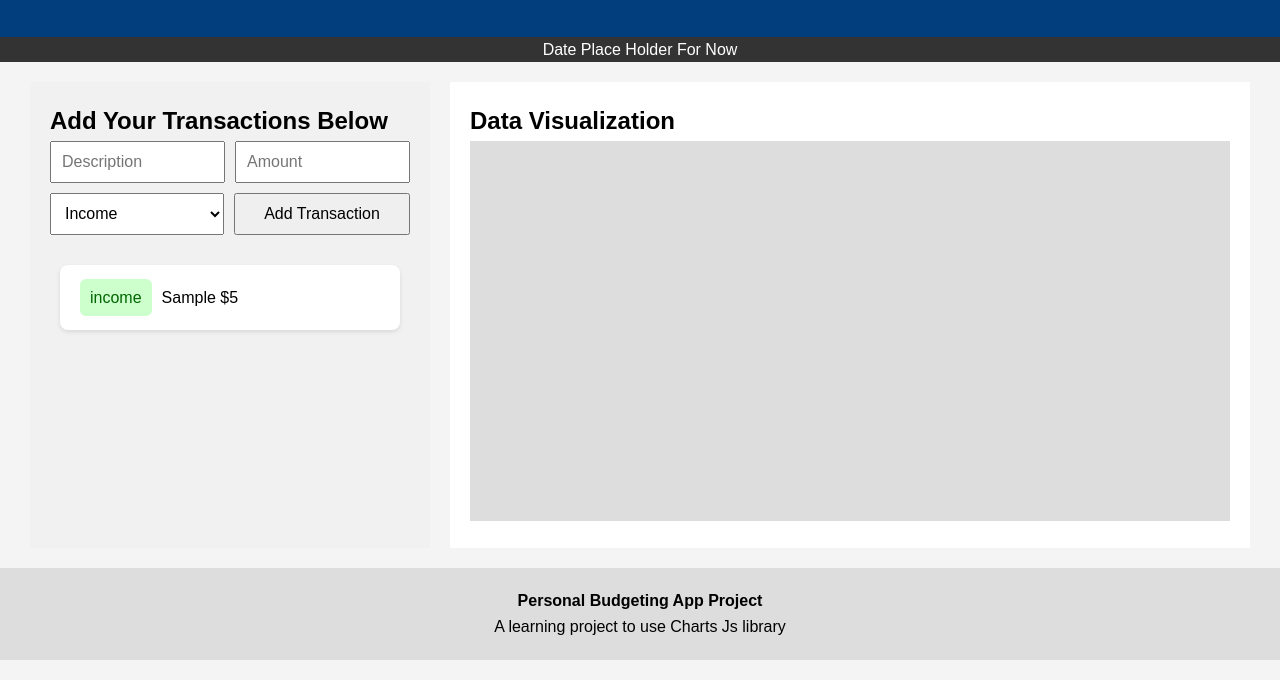
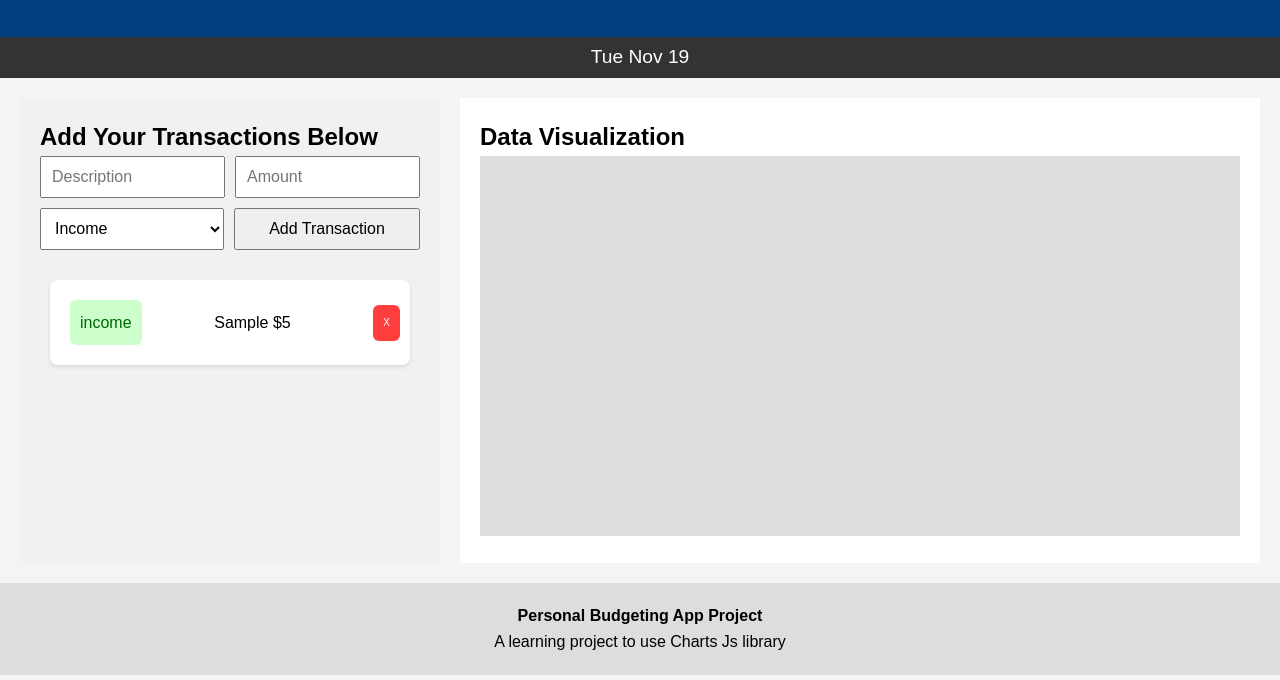
Before and after one commit to HaythamFourati/Personal-Budget-Tracker, a website built with Parcel: page index.html in a window 1280 px wide. Both pictures are taken after typing "Sample", "5" into the empty fields and a click on the button "Add Transaction". Shown: the part 120-800 px from the top of the page. Built offline with nearby package versions, Linux system fonts and the light colour scheme.

Commit message:
Fixing The Local Storage and Adding Delete Feature

```diff
--- a/app.js
+++ b/app.js
@@ -1,41 +1,82 @@
 const form = document.getElementById("transaction-form");
 const transactionList = document.getElementById("transaction-list");
+const dateText = document.getElementById("date-text");
 const ctx = document.getElementById("myChart").getContext("2d");
 
 let transactions = [];
-console.log(transactions);
 
+// Function to handle form submission
 const formSubmission = function () {
   form.addEventListener("submit", (e) => {
     e.preventDefault();
-    // Form Values
+    // Render the transaction and store it
     renderTrans();
     form.reset();
   });
 };
+
+// Function to render transactions
 const renderTrans = function () {
+  // Get form values
   const description = document.getElementById("description").value;
   const amount = parseFloat(document.getElementById("amount").value);
   const type = document.getElementById("type").value;
-  const listEl = `<li><span class=${
+
+  // Generate transaction markup
+  const listEl = `<li class='transactionListEl'><span class=${
     type === "expense" ? "expense" : "income"
-  }>${type}</span>${description} $${amount}</li> `;
-  transactionList.insertAdjacentHTML("beforeend", listEl);
-  const transaction = { description, amount, type };
+  }>${type}</span>${description} $${amount}<span class="close">X</span></li>`;
+
+  // Render transaction on the page
+  transactionList.insertAdjacentHTML("afterbegin", listEl);
+
+  // Create transaction object
+  const transaction = { id: Date.now(), description, amount, type };
+
+  // Add transaction to the transactions array
+  transactions.push(transaction);
+
+  // Store updated transactions array in local storage
   localStorage.setItem("trans", JSON.stringify(transactions));
-  transactions.push(transaction);
+
+  console.log(transaction);
 };
 
+// Function to load and render transactions from local storage
 const loadData = function () {
-  const storedTransactions = localStorage.getItem("trans");
-  console.log(storedTransactions);
-  //storedTransactions.forEach((tran) => renderTrans(tran));
+  // Retrieve transactions from local storage
+  const storedTransactions = JSON.parse(localStorage.getItem("trans"));
+
+  if (storedTransactions) {
+    transactions = storedTransactions; // Update the transactions array
+    storedTransactions.forEach((transaction) => {
+      // Render each transaction
+      const listEl = `<li class='transactionListEl'><span class=${
+        transaction.type === "expense" ? "expense" : "income"
+      }>${transaction.type}</span>${transaction.description} $${
+        transaction.amount
+      }<span class="close">X</span></li>`;
+      transactionList.insertAdjacentHTML("beforeend", listEl);
+    });
+  }
 };
 
-// Update chart
+const deleteData = function () {
+  const listEL = document.querySelector(".transactionListEl");
+  const closeEl = document.querySelector(".close");
+  closeEl.addEventListener("click", function () {
+    listEL.remove();
+  });
+};
 
+// Setting The Current Date On the Black Navbar
+const currentDate = new Date().toDateString().slice(0, 10);
+dateText.innerHTML = `${currentDate}`;
+
+// Initialize the application
 const init = function () {
   formSubmission();
   loadData();
+  deleteData();
 };
 init();
--- a/index.html
+++ b/index.html
@@ -16,7 +16,7 @@
 
     <!-- Navigation Bar -->
     <div class="navbar">
-      <p>Date Place Holder For Now</p>
+      <p id="date-text"></p>
     </div>
 
     <!-- The flexible grid (content) -->
--- a/style.css
+++ b/style.css
@@ -3,6 +3,13 @@
   box-sizing: border-box;
   margin: 0;
   padding: 0;
+}
+
+/* Body Styles */
+body {
+  font-family: Arial, sans-serif;
+  background-color: #f4f4f4;
+  line-height: 1.6;
 }
 
 /* General Form Styles */
@@ -24,46 +31,6 @@ button {
   min-width: 150px;
 }
 
-/* Transaction List */
-#transaction-list {
-  list-style: none;
-  padding: 10px;
-  overflow-y: auto; /* Enable vertical scrolling */
-  max-height: 400px; /* Set a fixed maximum height */
-  scrollbar-width: thin; /* Optional: For thin scrollbar (Firefox) */
-}
-
-#transaction-list li {
-  padding: 20px;
-  background-color: #fff;
-  margin-bottom: 10px;
-  border-radius: 8px;
-  box-shadow: 0 2px 4px rgba(0, 0, 0, 0.1);
-}
-
-#transaction-list li span {
-  padding: 10px;
-  border-radius: 6px;
-  margin-right: 10px;
-}
-
-.expense {
-  background-color: #ffcccc;
-  color: #a80000;
-}
-
-.income {
-  background-color: #ccffcc;
-  color: #006600;
-}
-
-/* Body Styles */
-body {
-  font-family: Arial, sans-serif;
-  background-color: #f4f4f4;
-  line-height: 1.6;
-}
-
 /* Header */
 .header {
   padding: 40px;
@@ -78,14 +45,9 @@ body {
   justify-content: center;
   background-color: #333;
   color: white;
+  padding: 5px;
+  font-size: larger;
 }
-
-.navbar a {
-  color: #fff;
-  padding: 14px 20px;
-  text-decoration: none;
-}
-
 /* Layout Container */
 .row {
   display: flex;
@@ -98,8 +60,8 @@ body {
 /* Sidebar/Left Column */
 .side {
   flex: 1;
-  min-width: 250px;
-  max-width: 400px;
+  min-width: 350px;
+  max-width: 500px;
   background-color: #f1f1f1;
   padding: 20px;
 }
@@ -111,6 +73,51 @@ body {
   max-width: 800px;
   background-color: #fff;
   padding: 20px;
+}
+
+/* Transaction List */
+#transaction-list {
+  list-style: none;
+  padding: 10px;
+  overflow-y: auto; /* Enable vertical scrolling */
+  max-height: 400px; /* Set a fixed maximum height */
+  scrollbar-width: thin; /* Optional: For thin scrollbar (Firefox) */
+}
+
+#transaction-list li {
+  display: flex;
+  flex-direction: row;
+  justify-content: space-between;
+  align-items: center;
+  padding: 20px;
+  background-color: #fff;
+  margin-bottom: 10px;
+  border-radius: 8px;
+  box-shadow: 0 2px 4px rgba(0, 0, 0, 0.1);
+}
+
+#transaction-list li span {
+  padding: 10px;
+  border-radius: 6px;
+  margin-right: 10px;
+}
+
+#transaction-list li .close {
+  background-color: #fe3d3d;
+  color: white;
+  font-size: 10px;
+  transform: translateX(20px);
+  cursor: pointer;
+}
+
+.expense {
+  background-color: #ffcccc;
+  color: #a80000;
+}
+
+.income {
+  background-color: #ccffcc;
+  color: #006600;
 }
 
 /* Chart */
```
Also changed, not shown: dist/index.html, 4 other files.
